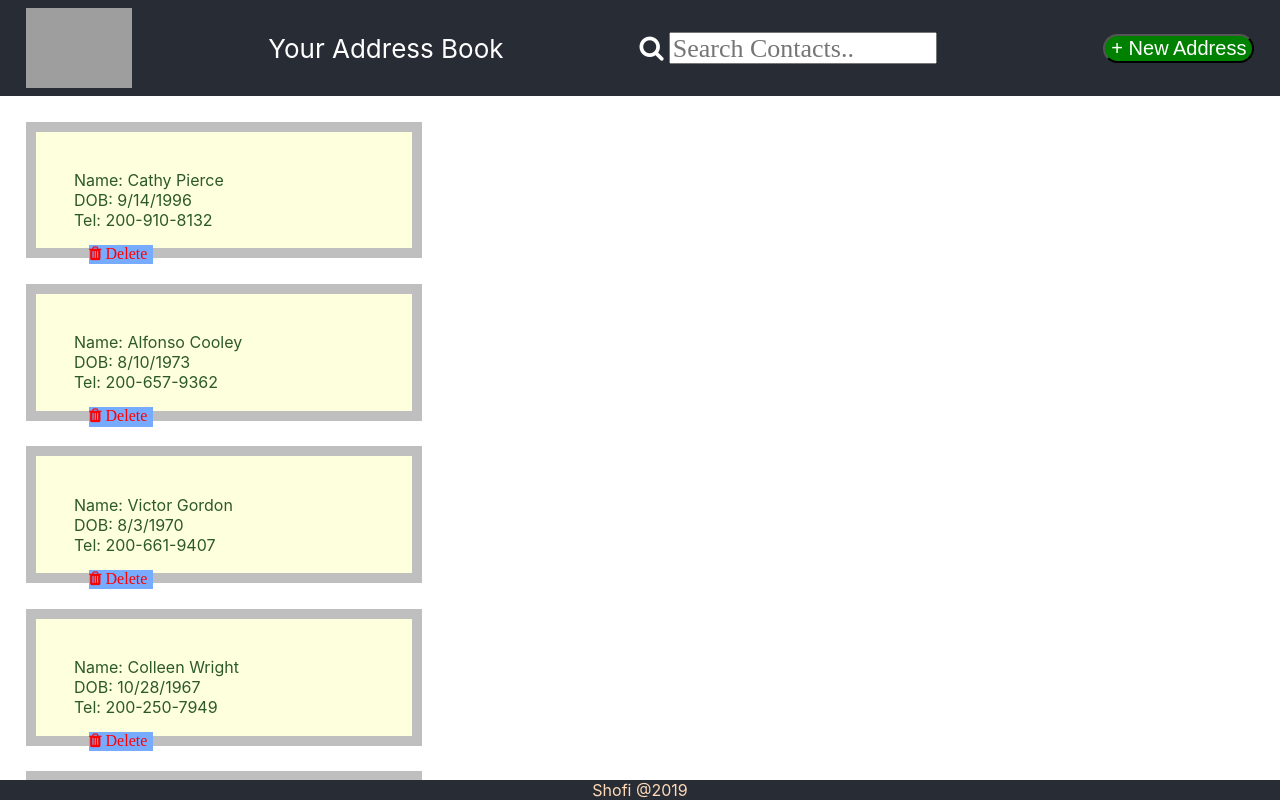
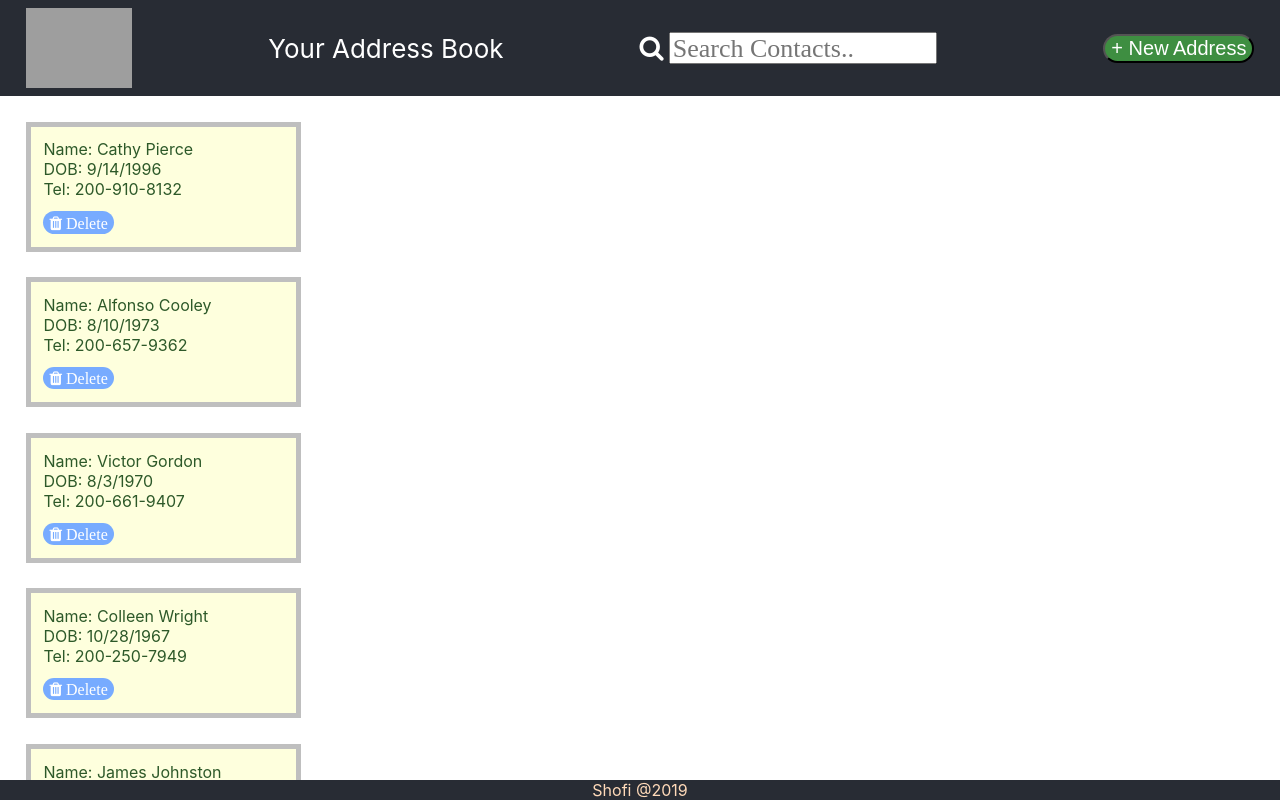
Before and after one commit to shofi384/address-book, a React (Create React App) app: page / in a window 1280 px wide. Shown: the top 800 px of the page. Built offline with nearby package versions, Linux system fonts and the light colour scheme; grey boxes are pictures that could not be loaded.

Commit message:
add each address inside grid

```diff
--- a/src/App.css
+++ b/src/App.css
@@ -25,7 +25,7 @@ body {
 }
 
 .button {
-  background-color: green;
+  background-color: #3e8e41;
   color: white;
   margin: 2%;
   cursor: pointer;
@@ -34,28 +34,30 @@ body {
 }
 
 .button:hover {
-  background-color: #3e8e41
+  background-color: green;
 }
 
 .container {
+  display: grid;
   margin: 2%;
   text-align: left;
-  border: 10px;
+  border: 5px;
   border-style: solid;
   border-color: #bfbfbf;
   background-color: #feffdd;
-  padding: 3%;
+  padding: 1%;
   color: #2d5929;
-  height: 40px;
-  width: 300px;
+  width: 15em;
 }
 
 .delete {
-  margin: 5%;
-  height: 1.2em;
+  margin-top: 5%;
   width: 4em;
   background-color: #77abff;
-  color: red;
+  text-align: center;
+  padding: 0.2em;
+  border-radius: 20px;
+  color: white;
   cursor: pointer;
 }
 
```
